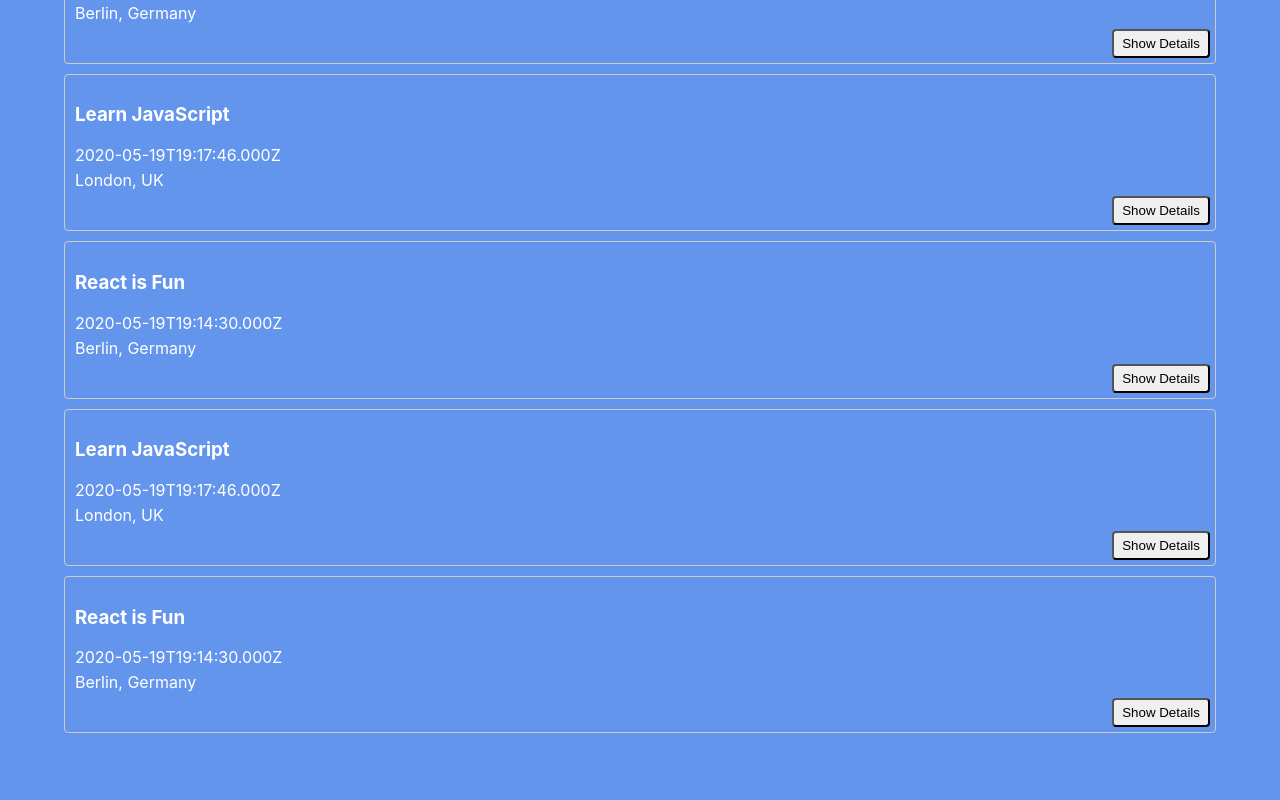
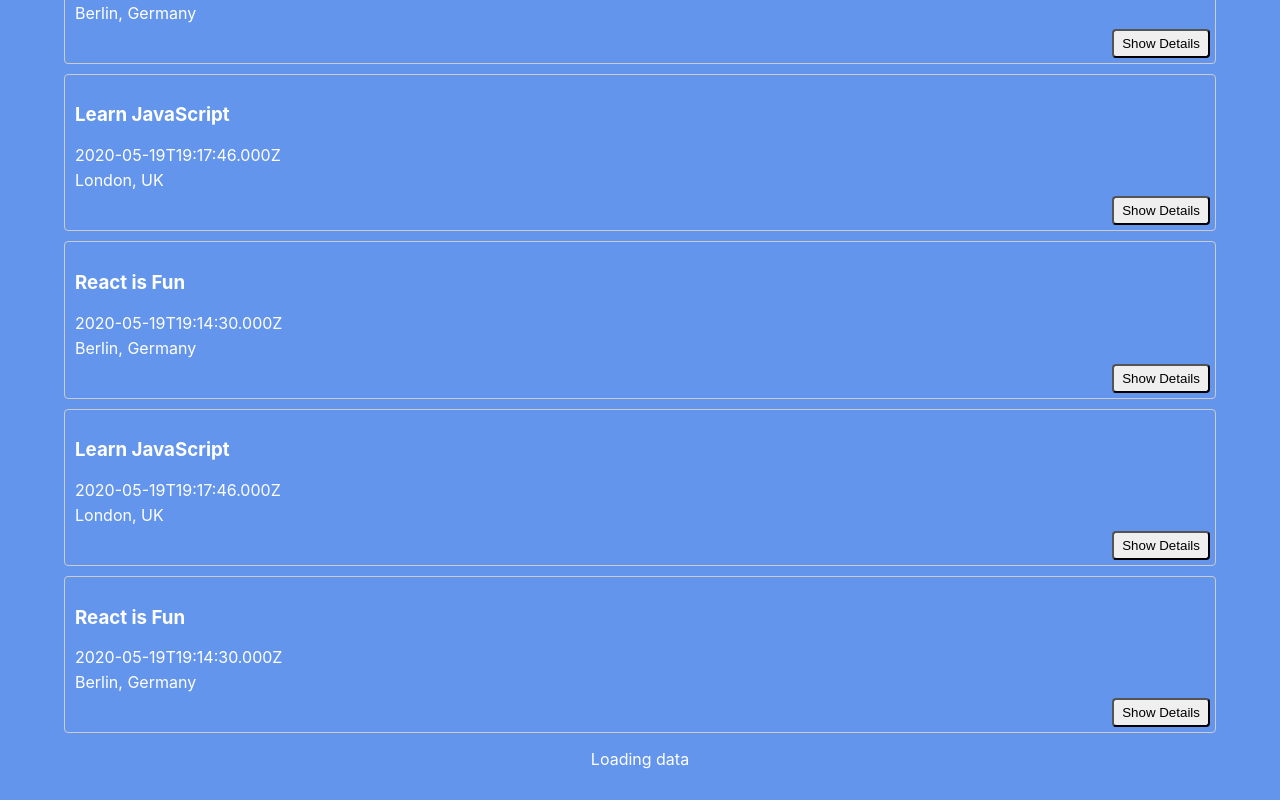
Before and after one commit to jeheald23/meet, a React (Create React App) app: page / in a window 1280 px wide. Shown: the part 5334-6134 px from the top of the page. Before the commit the page ends 6109 px from the top, so only its background shows below. Built offline with nearby package versions, Linux system fonts and the light colour scheme; what atatus-spa would draw is missing.

Commit message:
updated app

```diff
--- a/public/index.html
+++ b/public/index.html
@@ -21,9 +21,7 @@
       work correctly both with client-side routing and a non-root public URL.
       Learn how to configure a non-root public URL by running `npm run build`.
     -->
-    <title>React App</title>
-  </head>
-  <body>
+    <title>Meet App</title>
     <noscript>You need to enable JavaScript to run this app.</noscript>
     <div id="root"></div>
     <!--
--- a/src/App.js
+++ b/src/App.js
@@ -19,8 +19,10 @@ const App = () => {
   const [infoAlert, setInfoAlert] = useState("");
   const [errorAlert, setErrorAlert] = useState('');
   const [warningAlert, setWarningAlert] = useState('');
+  const [ isLoading, setIsLoading ] = useState(false);
 
   useEffect(() => {
+    setIsLoading(true);
     fetchData();
   }, [currentCity, currentNOE]);
 
@@ -57,6 +59,7 @@ const App = () => {
       <CityEventsChart allLocations={allLocations} events={events} />
       </div>
       <EventList events={events}/>
+      {isLoading && <p className="loading">Loading data</p>}
     </div>
   );
 }
```
